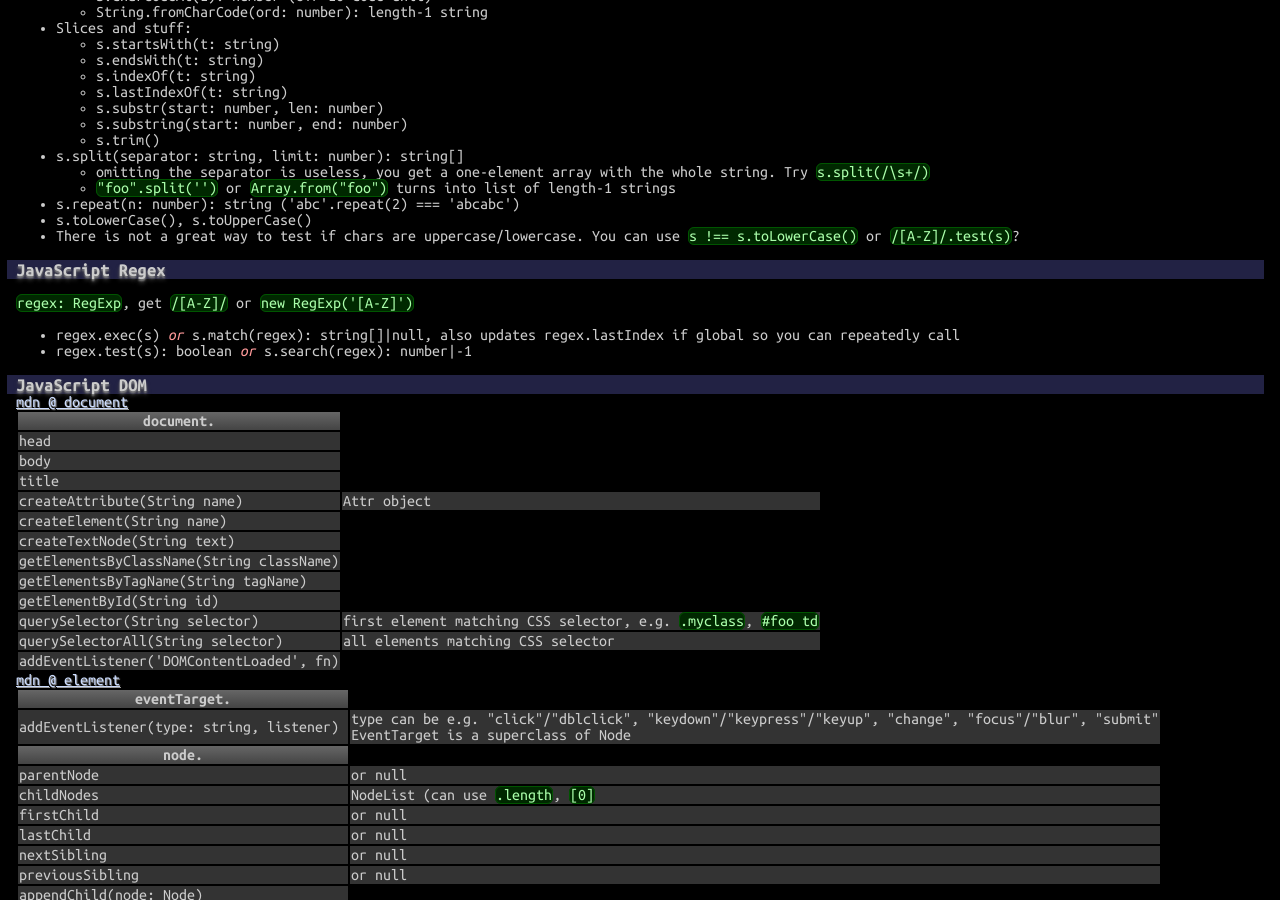
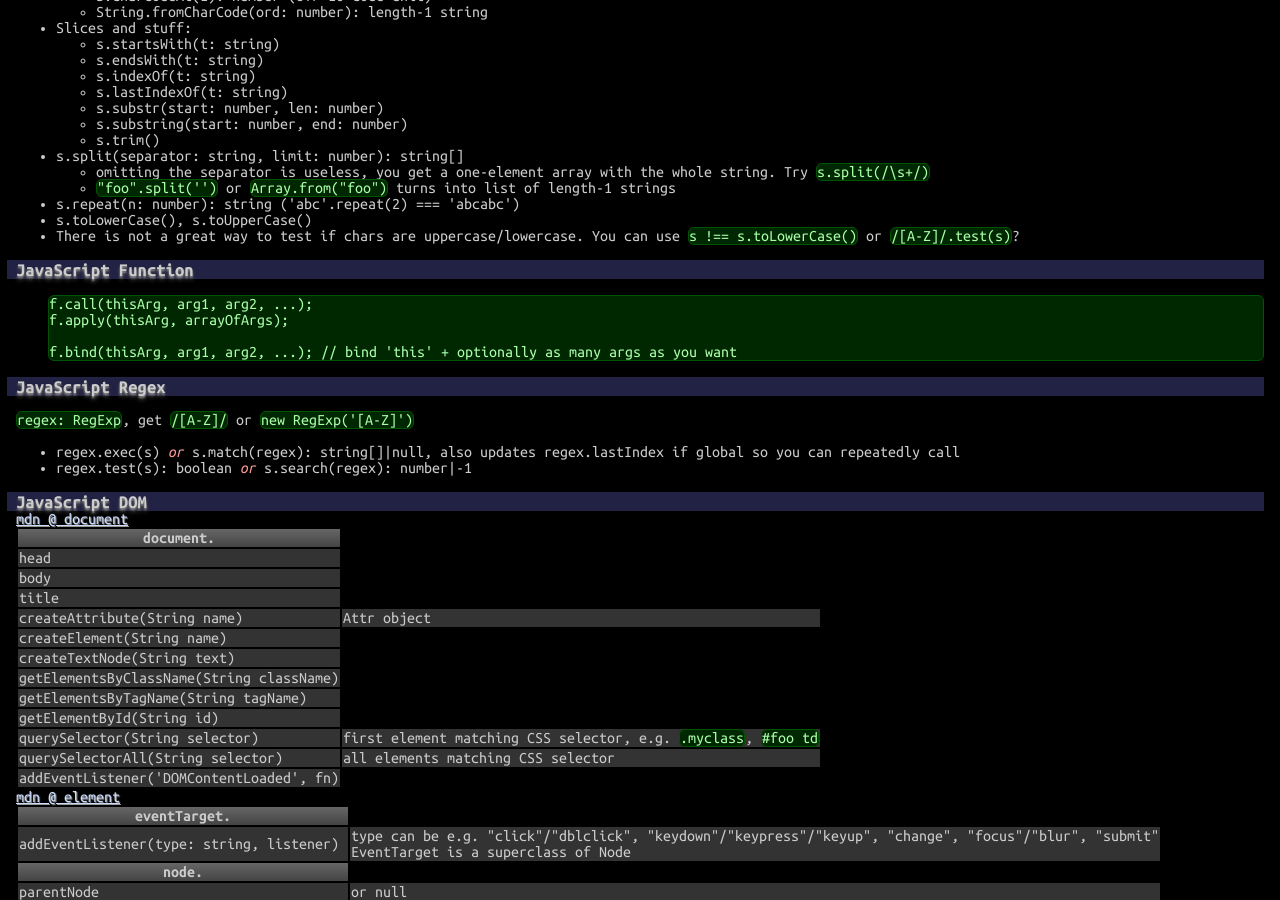
Before and after one commit to betaveros/cs, a Jekyll site: the page built from index.html, in a window 1280 px wide and 900 px high, scrolled down 16747 px. Built offline with Jekyll 4.4.1, drawn with Linux system fonts in a browser that asks for light colours.

Commit message:
js functions

```diff
--- a/_includes/web.html
+++ b/_includes/web.html
@@ -253,6 +253,15 @@
 	<li>There is not a great way to test if chars are uppercase/lowercase. You can use <code>s !== s.toLowerCase()</code> or <code>/[A-Z]/.test(s)</code>?</li>
 </ul>
 
+<h3>JavaScript Function</h3>
+
+<pre>
+f.call(thisArg, arg1, arg2, ...);
+f.apply(thisArg, arrayOfArgs);
+
+f.bind(thisArg, arg1, arg2, ...); // bind 'this' + optionally as many args as you want
+</pre>
+
 <h3>JavaScript Regex</h3>
 
 <p><code>regex: RegExp</code>, get <code>/[A-Z]/</code> or <code>new RegExp('[A-Z]')</code></p>
@@ -261,7 +270,6 @@
 	<li>regex.exec(s) <em>or</em> s.match(regex): string[]|null, also updates regex.lastIndex if global so you can repeatedly call</li>
 	<li>regex.test(s): boolean <em>or</em> s.search(regex): number|-1</li>
 </ul>
-
 
 <h3>JavaScript DOM</h3>
 <a href="https://developer.mozilla.org/en-US/docs/Web/API/document">mdn @ document</a>
```
